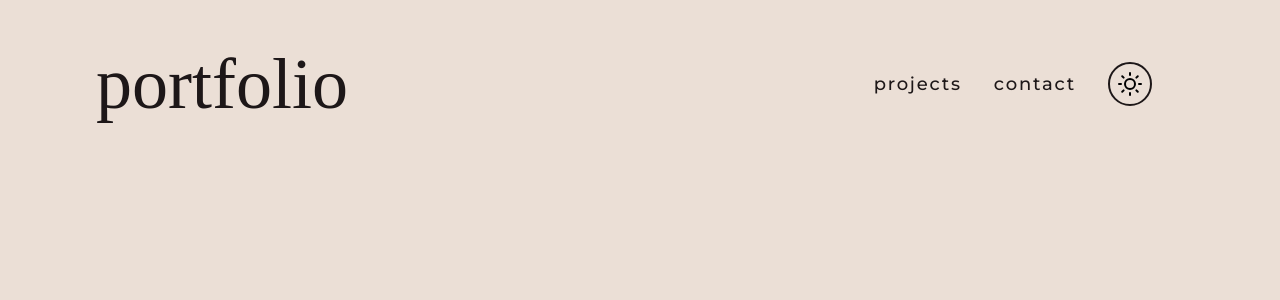
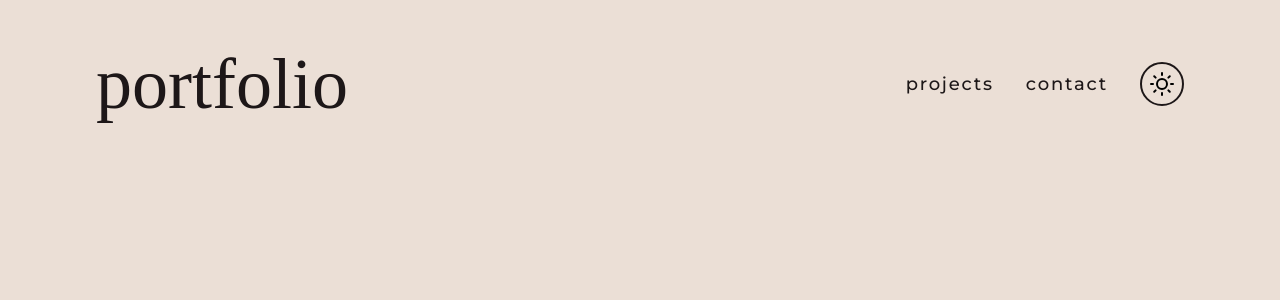
Before and after one commit to fexgroot/my-portfolio, a React (Vite) app: page / in a window 1280 px wide. Shown: the top 300 px of the page. Built offline with nearby package versions, Linux system fonts and the light colour scheme; a web font is replaced by a local one.

Commit message:
tooltip is collapsed now

```diff
--- a/src/components/Layout.jsx
+++ b/src/components/Layout.jsx
@@ -15,7 +15,7 @@ export default function Layout() {
         >
           portfolio
         </PageLink>
-        <nav className="flex items-center justify-center gap-8 font-medium">
+        <nav className="flex items-center justify-end gap-8 font-medium">
           <PageLink
             href="/projects"
             className={`text-pri dark:text-sec text-lg tracking-widest hover:line-through ${currentPath === "/projects" ? "line-through" : ""}`}
--- a/src/components/ThemeToggle.jsx
+++ b/src/components/ThemeToggle.jsx
@@ -31,7 +31,7 @@ const ThemeToggle = () => {
       >
         {darkMode ? <Icon.Moon /> : <Icon.Sun />}
       </Button>
-      <div className="invisible select-none md:visible">
+      <div className="tooltip">
         <Tooltip id="theme-toggle" />
       </div>
     </>
--- a/src/index.css
+++ b/src/index.css
@@ -41,3 +41,9 @@ a {
   text-decoration: none;
   user-select: none;
 }
+
+.tooltip {
+  position: absolute;
+  top: 0;
+  left: 0;
+}
```
